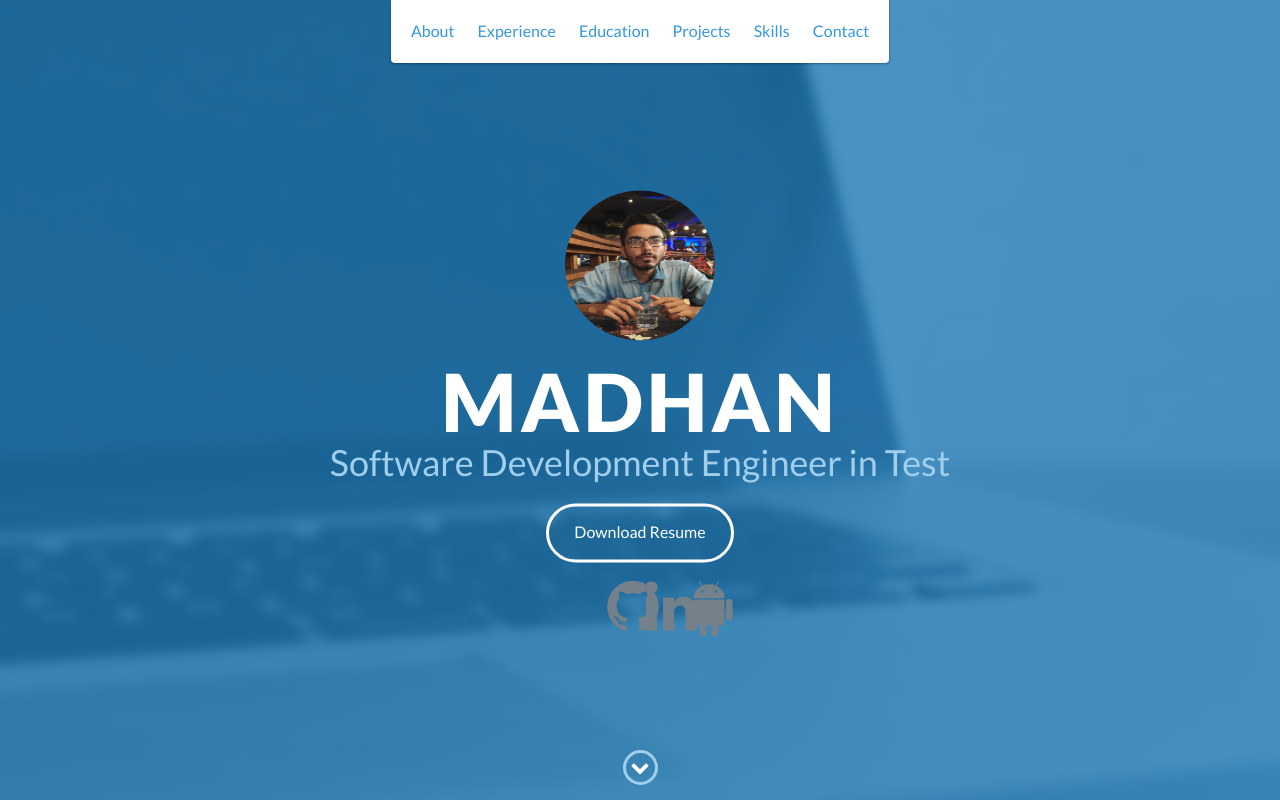
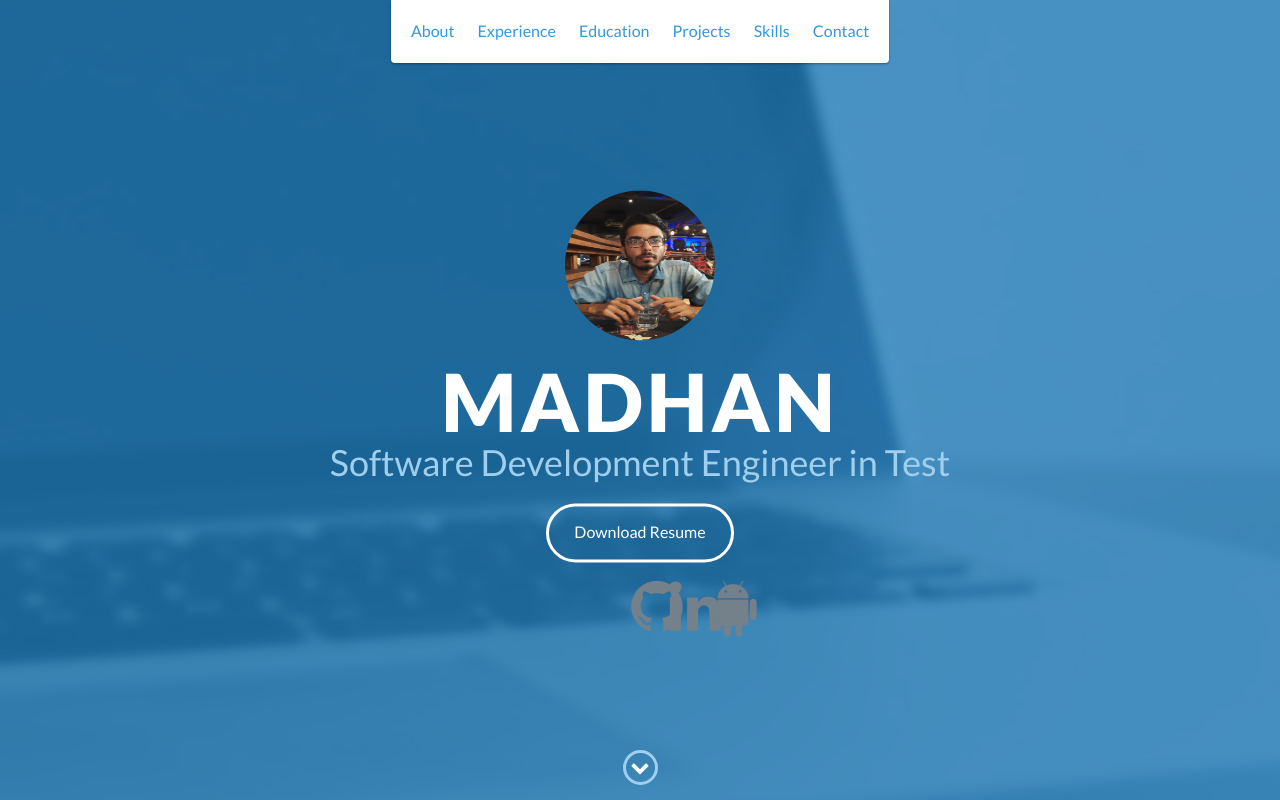
Before and after one commit to madhank93/portfolio-v1, a website: page index.html in a window 1280 px wide. Shown: the top 800 px of the page. Drawn offline with nearby package versions, Linux system fonts and the light colour scheme.

Commit message:
add padding

```diff
--- a/css/styles.css
+++ b/css/styles.css
@@ -39,7 +39,8 @@ body.active {
 
 .social-new {
 	justify-content: space-around;
-	text-align: center
+	text-align: center;
+	padding-left: 3em;
 }
 
 .social-new ul {
```
